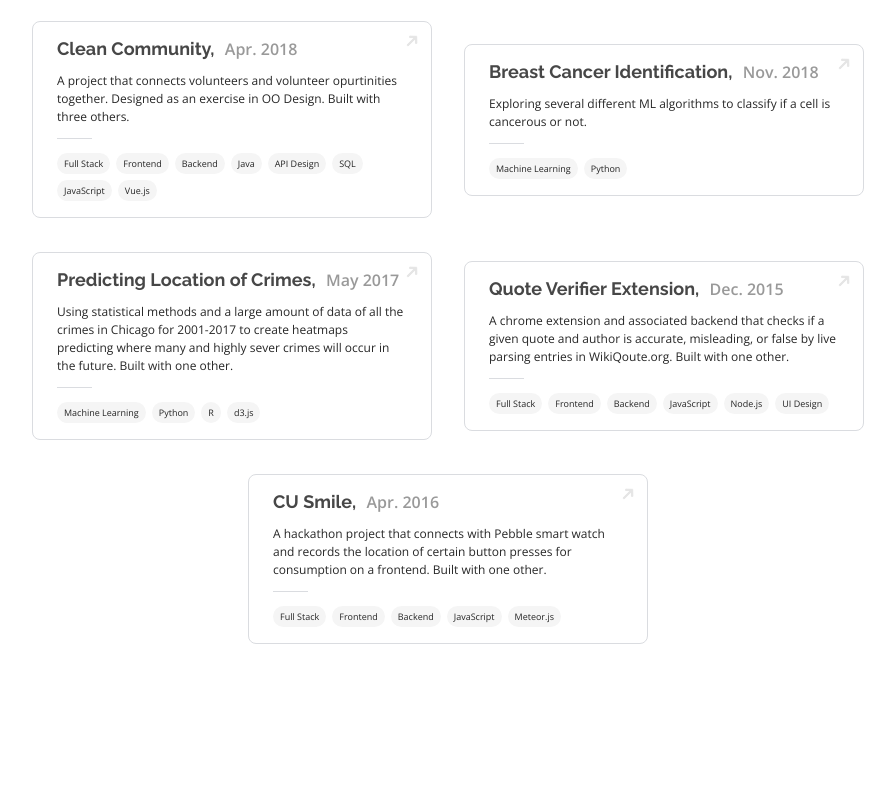
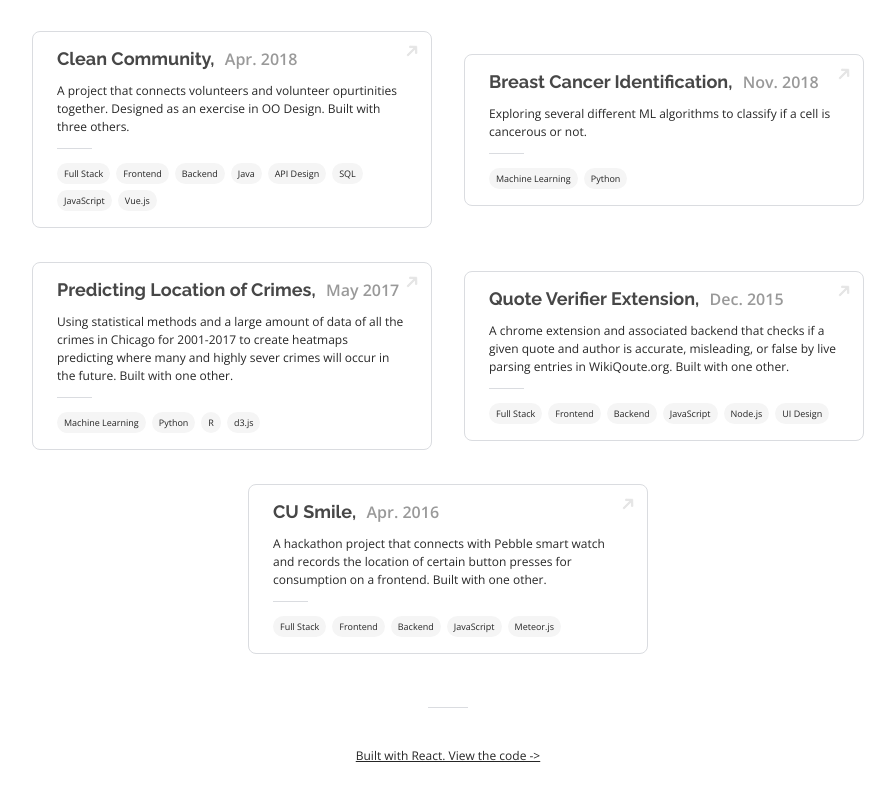
Before and after one commit to ryanrouleau/ryanrouleaucom-projects, a React (Create React App) app: page / in a window 1280 px wide. Shown: the part 1254-2054 px from the top of the page, without its empty margins (192-1087 px from the left). Before the commit the page ends 1986 px from the top, so only its background shows below. Built offline with nearby package versions, Linux system fonts and the light colour scheme.

Commit message:
add footer

```diff
--- a/package.json
+++ b/package.json
@@ -9,7 +9,8 @@
     "react-router": "^4.3.1",
     "react-router-dom": "^4.3.1",
     "react-scripts": "2.1.3",
-    "styled-components": "^4.1.3"
+    "styled-components": "^4.1.3",
+    "yarn": "^1.13.0"
   },
   "scripts": {
     "start": "react-scripts start",
--- a/public/index.html
+++ b/public/index.html
@@ -22,7 +22,7 @@
       work correctly both with client-side routing and a non-root public URL.
       Learn how to configure a non-root public URL by running `npm run build`.
     -->
-    <title>React App</title>
+    <title>Ryan Rouleau, Projects</title>
   </head>
   <body>
     <noscript>You need to enable JavaScript to run this app.</noscript>
--- a/src/App.js
+++ b/src/App.js
@@ -2,7 +2,7 @@ import React, { Component } from 'react';
 import styled from 'styled-components';
 
 import Projects from './components/Projects';
-import {projectData, tags} from './data.js';
+import {projectData, tags} from './data/projectData.js';
 import ArrowImg from './img/arrow.png';
 
 const Title = styled.div`
@@ -18,10 +18,9 @@ const Title = styled.div`
 const Content = styled.div`
   width: 92%;
   margin: auto;
-  padding-bottom: 80px;
 `;
 
-const Arrow = styled.img`
+const BackArrow = styled.img`
   display: block
   position: absolute;
   transform: rotate(180deg);
@@ -40,7 +39,23 @@ const Divider = styled.div`
   width: 40px;
   height: 1px;
   background: #DADCE0;
-  margin: 30px auto 30px auto;
+  margin: 35px auto 35px auto;
+`;
+
+const Footer = styled.div`
+  width: 100%;
+  padding-top: px;
+  padding-bottom: 45px;
+  text-align: center;
+`;
+
+const GitLink = styled.a`
+  font-size: 12px;
+  display: inline-block;
+  transition: 0.15s ease;
+  &:hover {
+    opacity: 0.8;
+  }
 `;
 
 
@@ -50,7 +65,7 @@ class App extends Component {
       <div className="App">
 
         <a href="https://ryanrouleau.com">
-          <Arrow src={ArrowImg} />
+          <BackArrow src={ArrowImg} />
         </a>
 
         <Title>Ryan Rouleau, <span style={{fontFamily: 'Raleway', fontWeight: 800, fontSize: '38px'}}>Projects</span></Title>
@@ -61,6 +76,14 @@ class App extends Component {
           <Projects projects={projectData} tags={tags} />
         </Content>
 
+        <Divider style={{marginTop: '45px'}} />
+
+        <Footer>
+          <GitLink href="https://github.com/ryanrouleau/ryanrouleaucom-projects" target="_blank">
+            Built with React. View the code ->
+          </GitLink>
+        </Footer>
+
       </div>
     );
   }
--- a/src/components/ProjectCard.js
+++ b/src/components/ProjectCard.js
@@ -118,8 +118,10 @@ const ProjectCard = props => {
 
   return (
     <OuterContainer href={props.link} target="_blank">
+
       <Link>{props.link}</Link>
       <Arrow src={ArrowImg} />
+
       <CardContainer>
         <CardTitle>{props.title}, </CardTitle>
         <Date>{props.date}</Date>
@@ -135,6 +137,7 @@ const ProjectCard = props => {
           >{tag}</SmallerTag>
         )}
       </CardContainer>
+
     </OuterContainer>
   );
 };
--- a/src/components/Projects.js
+++ b/src/components/Projects.js
@@ -55,6 +55,7 @@ class Projects extends React.Component {
 
     return (
       <FullWidthDiv>
+
         <Filter toggleTag={this.toggleTag} tags={this.props.tags} activeTags={this.state.activeTags} />
 
         <Divider />
@@ -73,6 +74,7 @@ class Projects extends React.Component {
             />
           )}
         </FlexContainer>
+
       </FullWidthDiv>
     );
   }
```
Also changed, not shown: src/data/projectData.js (renamed from src/data.js), 2 other files (tests, documents, lock files or other folders). Lines whose indentation alone changed are shown as unchanged.
